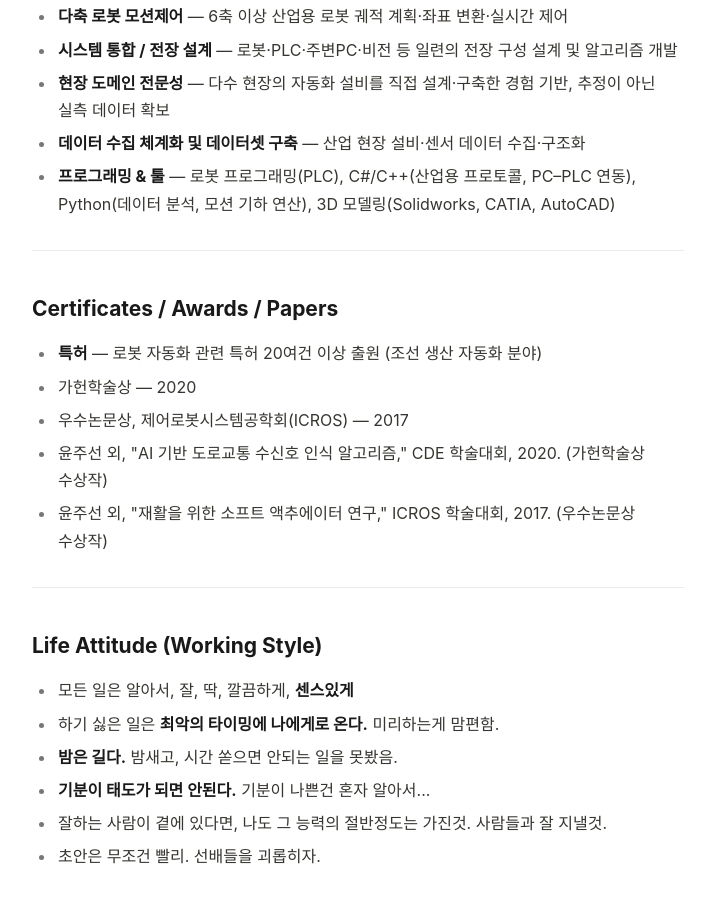
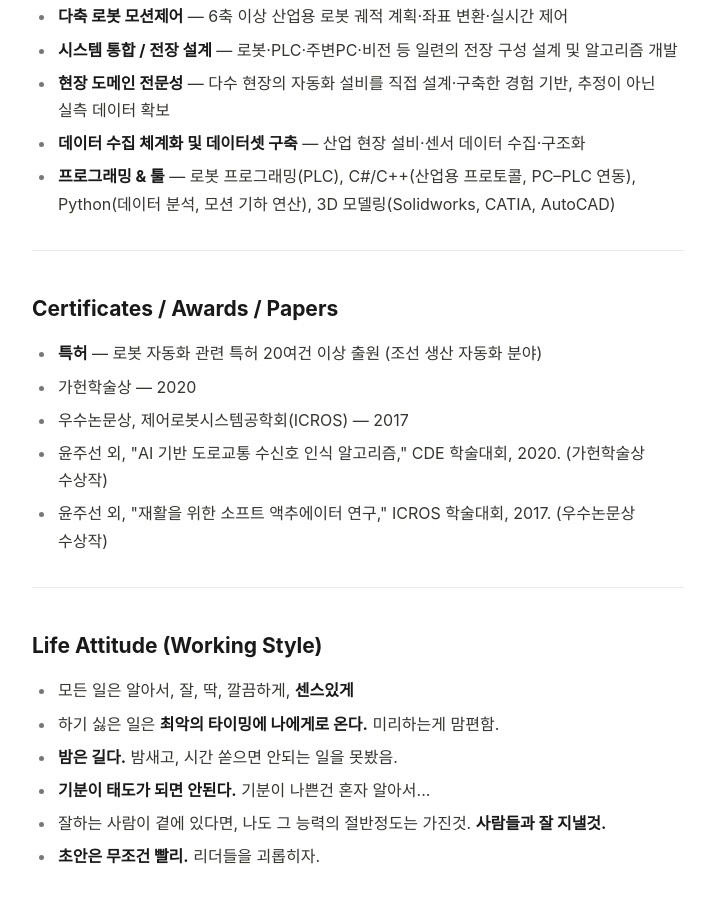
Before and after one commit to Juseonyoon/Juseonyoon.github.io, a plain HTML site: page index.html in a window 1280 px wide. Shown: the part 2939-3842 px from the top of the page, without its empty margins (282-997 px from the left). Drawn offline with Linux system fonts and the light colour scheme; a web font is replaced by a local one.

Commit message:
Update index.html

```diff
--- a/index.html
+++ b/index.html
@@ -136,8 +136,8 @@
     <li>하기 싫은 일은 <b>최악의 타이밍에 나에게로 온다.</b> 미리하는게 맘편함.</li>
     <li><b>밤은 길다.</b> 밤새고, 시간 쏟으면 안되는 일을 못봤음.</li>
     <li><b>기분이 태도가 되면 안된다.</b> 기분이 나쁜건 혼자 알아서...</li>
-    <li>잘하는 사람이 곁에 있다면, 나도 그 능력의 절반정도는 가진것. 사람들과 잘 지낼것.</li>
-    <li>초안은 무조건 빨리. 선배들을 괴롭히자.</li>
+    <li>잘하는 사람이 곁에 있다면, 나도 그 능력의 절반정도는 가진것. <b>사람들과 잘 지낼것.</b></li>
+    <li><b>초안은 무조건 빨리.</b> 리더들을 괴롭히자.</li>
   </ul>
 
 </div>
```
